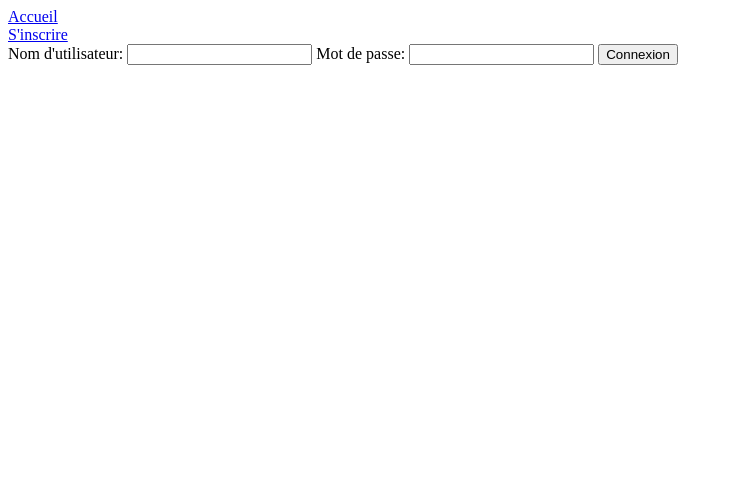
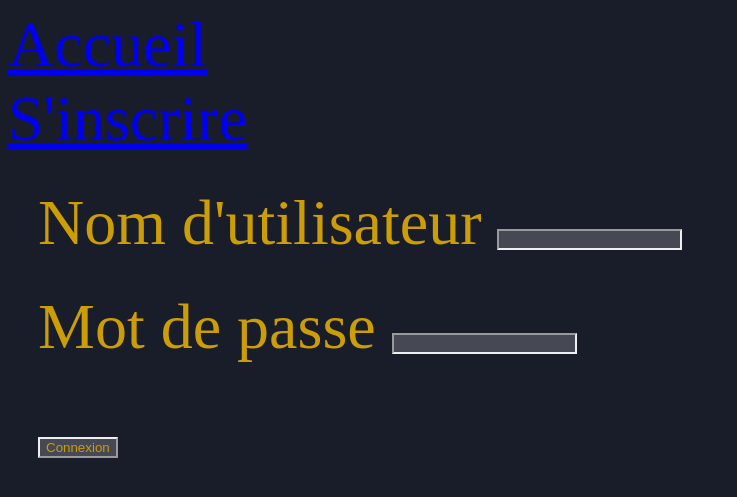
Before and after one commit to f3f00cb0/testApp, a Symfony app: template templates/security/login.html.twig in a window 1280 px wide. Shown: the top 497 px of the page, without its empty margins (0-737 px from the left). Run offline with Twig, Linux system fonts and the light colour scheme; the template is opened without the code that fills it, so the values that code supplies are empty; some libraries are stand-ins or nearby versions.

Commit message:
modifs weekend

```diff
--- a/assets/styles/app.css
+++ b/assets/styles/app.css
@@ -187,7 +187,7 @@ audio {
 #controlsApp {
     background: #191c29;
     border-top: solid 2px black;
-    position: sticky;
+    position: fixed;
     bottom: 0;
     width: 100%;
     height: 211px;
--- a/src/Security/LoginFormAuthenticator.php
+++ b/src/Security/LoginFormAuthenticator.php
@@ -106,7 +106,7 @@ class LoginFormAuthenticator extends AbstractFormLoginAuthenticator implements P
         }
 
         // redirect to some "app_homepage" route - of wherever you want
-        return new RedirectResponse($this->urlGenerator->generate('app_profile'));
+        return new RedirectResponse($this->urlGenerator->generate('profile'));
     }
 
     protected function getLoginUrl(): string
--- a/templates/security/login.html.twig
+++ b/templates/security/login.html.twig
@@ -19,7 +19,26 @@
         See note below about the "defer" attribute -->
     {% endblock %}
     <style>
-
+        html, body {
+          height: fit-content;
+          background-color: #191c29;
+          font-size: 2rem;
+        }
+        .input, .button {
+          background-color: #464953;
+          color: #cb9d06;
+          border-color: unset;
+        }
+        .label {
+          color: #cb9d06;
+        }
+        .button:hover {
+          color: #191c29;
+        }
+        .container .columns .column {
+          margin: 30px;
+          padding: 0px;
+        }
     </style>
 </head>
 <body>
@@ -33,6 +52,30 @@
         </div>
     </section>
 </div>
+
+<div class="container is-fluid">
+    <div class="columns is-desktop">
+        <form action="{{ path('app_login') }}" method="post">
+            <div class="column">
+                <label for="username" class="label">Nom d'utilisateur</label>
+                <input class="input" name="_username" type="text">
+            </div>
+            <div class="column">
+                <label for="username" class="label">Mot de passe</label>
+                <input class="input" name="_password" type="text">
+            </div>
+            <div class="column">
+                <input type="hidden" name="_csrf_token" value="{{ csrf_token('authenticate') }}">
+                <button class="button" type="submit">Connexion</button>
+            </div>
+        </form>
+    </div>
+</div>
+
+
+
+
+{#OLD
 <div class="container is-fluid">
     <div class="columns paddingtop1">
         <div class="column is-half is-offset-one-quarter">
@@ -46,13 +89,13 @@
                 If you want to control the URL the user
                    is redirected to on success (more details below)
                    <input type="hidden" name="_target_path" value="/account"/>
-                #}
+
                 <button class="button margin-top1" type="submit">Connexion</button>
             </form>
         </div>
     </div>
 </div>
-
+#}
 {% if error %}
     <div>{{ error.messageKey|trans(error.messageData, 'security') }}</div>
 {% endif %}
```
Also changed, not shown: src/Controller/UserController.php (+3 -5 lines), templates/home/index.html.twig (+19 -3 lines), templates/home/profile.html.twig (+8 -2 lines), templates/security/register.html.twig (+38 -2 lines), templates/users_songs/_form.html.twig (+14 -0 lines), 10 other files.
